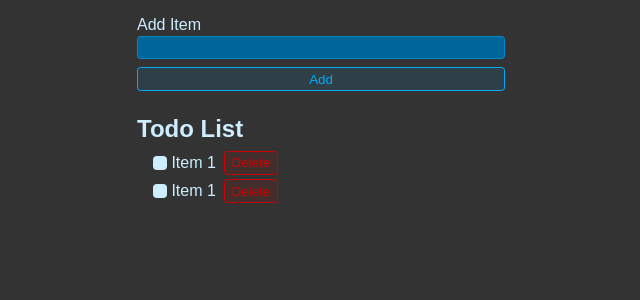
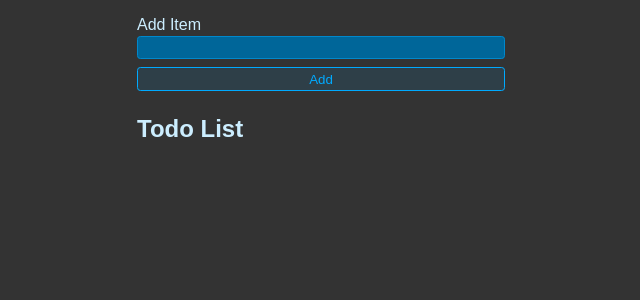
Before and after one commit to tapadar13/react-todo-list, a React (Vite) app: page / in a window 1280 px wide. Shown: the top 300 px of the page, without its empty margins (319-959 px from the left). Built offline with nearby package versions, Linux system fonts and the light colour scheme.

Commit message:
todos creates

```diff
--- a/src/App.jsx
+++ b/src/App.jsx
@@ -1,31 +1,55 @@
+import { useState } from "react";
 import "./styles.css";
 
 function App() {
+  const [newItem, setNewItem] = useState("");
+  const [todos, setTodos] = useState([]);
+
+  const handleSubmit = (e) => {
+    e.preventDefault();
+
+    setTodos((currentTodos) => {
+      return [
+        ...currentTodos,
+        { id: crypto.randomUUID(), title: newItem, completed: false },
+      ];
+    });
+
+    setNewItem("");
+  };
+
   return (
     <>
-      <form className="new-item-form">
+      <form onSubmit={handleSubmit} className="new-item-form">
         <div className="form-row">
           <label htmlFor="text">Add Item</label>
-          <input type="text" id="text" />
+          <input
+            type="text"
+            id="text"
+            value={newItem}
+            onChange={(e) => setNewItem(e.target.value)}
+          />
         </div>
         <button className="btn">Add</button>
       </form>
       <h1 className="header">Todo List</h1>
       <ul className="list">
-        <li>
-          <label>
-            <input type="checkbox" name="" id="" />
-            Item 1
-          </label>
-          <button className="btn btn-danger">Delete</button>
-        </li>
-        <li>
-          <label>
-            <input type="checkbox" name="" id="" />
-            Item 1
-          </label>
-          <button className="btn btn-danger">Delete</button>
-        </li>
+        {todos.map((todo) => {
+          return (
+            <li key={todo.id}>
+              <label htmlFor="item">
+                <input
+                  type="checkbox"
+                  id="item"
+                  checked={todo.completed}
+                  onChange={toggleTodo(todo.id, e.target.checked)}
+                />
+                {todo.title}
+              </label>
+              <button className="btn btn-danger">Delete</button>
+            </li>
+          );
+        })}
       </ul>
     </>
   );
```
